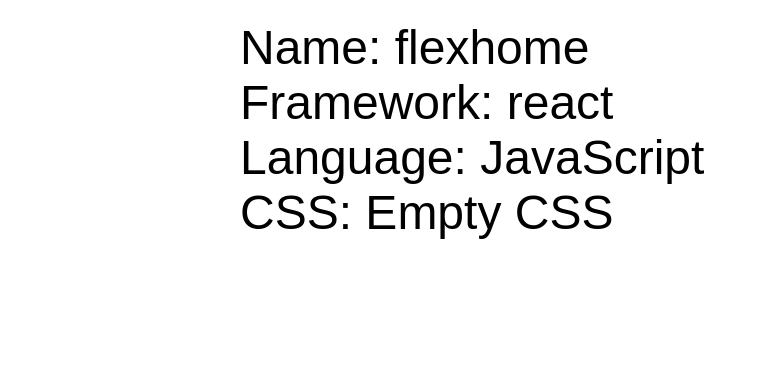
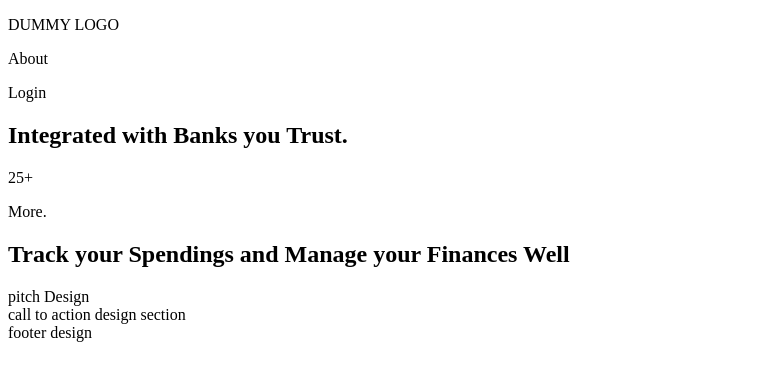
Before and after one commit to dhani-el/flexhome, a React app: page / in a window 1280 px wide. Shown: the top 380 px of the page, without its empty margins (0-759 px from the left). Built offline with nearby package versions, Linux system fonts and the light colour scheme.

Commit message:
implement bare bones components, install framer motion,create css files and import into right jsx file

```diff
--- a/package.json
+++ b/package.json
@@ -31,6 +31,7 @@
   },
   "dependencies": {
     "@babel/runtime": "^7.13.10",
+    "framer-motion": "^11.0.3",
     "react": "^18.2.0",
     "react-dom": "^18.2.0"
   }
--- a/src/App.jsx
+++ b/src/App.jsx
@@ -1,14 +1,12 @@
 import React from "react";
 import ReactDOM from "react-dom";
 
-import "./index.css";
+import Home from "./Home/Jsx";
+
 
 const App = () => (
   <div className="container">
-    <div>Name: flexhome</div>
-    <div>Framework: react</div>
-    <div>Language: JavaScript</div>
-    <div>CSS: Empty CSS</div>
+      <Home/>
   </div>
 );
 ReactDOM.render(<App />, document.getElementById("app"));
--- /dev/null
+++ b/src/Home/Jsx/component.jsx
@@ -0,0 +1,118 @@
+import { motion } from "framer-motion";
+
+export function NavBar(){
+    return <motion.div id="NavBar" >
+                <LogoComp/>
+                <NavList/>
+            </motion.div>
+}
+
+function LogoComp(){
+    return <motion.div id="LogoComp" >
+                {/* <motion.picture>
+                </motion.picture> */}
+                <p>DUMMY LOGO</p>
+            </motion.div>
+}
+
+function NavList(){
+    return <motion.div id="NavList" >
+                <motion.p id="NavListPAbout" >About</motion.p>
+                <motion.p id="NavListPLogin" >Login</motion.p>
+            </motion.div>
+}
+
+function HamBurgerMenu(){
+    return <motion.div id="hamburgerMenuDiv">
+                <p>Menu</p>
+            </motion.div>
+}
+
+function MobileMenu(){
+    return <motion.div id = "mobileMenuDiv">
+                <motion.p id="mobileMenuDivPAbout" >About</motion.p>
+                <motion.p id="mobileMenuDivPLogin" >Login</motion.p>
+            </motion.div>
+}
+
+export function Content(){
+    return <motion.div id="contentDiv">
+
+    </motion.div>
+}
+
+function IntroText(){
+    return <motion.div id="introtextDiv" >
+
+    </motion.div>
+}
+
+function IntroImage(){
+    return <motion.div id="introImageDiv">
+
+    </motion.div>
+}
+
+export function ProofOne({bankLogos}){
+    return <motion.div id="ProofOneDiv">
+                <motion.h2>
+                    Integrated with Banks you Trust.
+                </motion.h2>
+                <motion.div>
+                    <motion.div id="bankLogos">
+                        {bankLogos.map(function(logo){
+                            return <motion.div id="singleLogoDiv">
+                                        <motion.img src={logo} id="singleLogoDivImmg" />
+                                    </motion.div>
+                        })}
+                    </motion.div>
+                    <motion.div id="moreDiv">
+                        <motion.p id="moreDivPPlus">25+</motion.p>
+                        <motion.p id="moreDivPMore">More.</motion.p>
+                    </motion.div>
+                </motion.div>
+            </motion.div>
+}
+
+export function Pitch(){
+    return <motion.div id="pitchDiv">
+                <motion.h2 id="pitchDivH2">Track your Spendings and Manage your Finances Well</motion.h2>
+                <motion.div id="pitchDivContentDiv">
+                    pitch Design
+                </motion.div>
+        </motion.div>
+}
+
+export function Pricing(){
+    return <motion.div id="pricingDiv">
+                <motion.h2 id="pricingDivH2">Same Price as a Bottle of Coke.</motion.h2>
+                <motion.div id="pricingDivContentDiv">
+                    pricing Body design
+                </motion.div>
+            </motion.div>
+}
+
+export function Testimonials({testimonials}){
+    return <motion.div id="testimonialsDiv">
+                {testimonials.map(function(testimonial){
+                    return <Atestimonial testimonial={testimonial}/>
+                })}
+            </motion.div>
+}
+
+function Atestimonial({testimonial}){
+    return <motion.div id="atestimonialDiv">
+            </motion.div>
+}
+
+export function CallToActionSection(){
+    return <motion.div id="callToActionDiv">
+                call to action design section
+            </motion.div>
+}
+
+export function Footer(){
+    return <motion.div id="footerContainer">
+                footer design
+            </motion.div>
+}
--- /dev/null
+++ b/src/Home/Jsx/index.jsx
@@ -0,0 +1,18 @@
+
+import { motion } from "framer-motion";
+
+import { NavBar, Content, ProofOne, Pitch, Testimonials, CallToActionSection, Footer } from "./component";
+import "../Styles/index.css";
+
+
+export default function Home(){
+    return <motion.div id="HomeDiv">
+                <NavBar/>
+                <Content/>
+                <ProofOne bankLogos={[]}/>
+                <Pitch/>
+                <Testimonials testimonials={[]} />
+                <CallToActionSection/>
+                <Footer/>
+            </motion.div>
+}
--- /dev/null
+++ b/src/Home/Styles/index.css
@@ -0,0 +1 @@
+/*# sourceMappingURL=index.css.map */
--- a/src/index.css
+++ /dev/null
@@ -1,10 +0,0 @@
-body {
-  font-family: Arial, Helvetica, sans-serif;
-}
-
-.container {
-  font-size: 3rem;
-  margin: auto;
-  max-width: 800px;
-  margin-top: 20px;
-}
--- a/src/index.html
+++ b/src/index.html
@@ -4,7 +4,7 @@
 <head>
   <meta charset="UTF-8">
   <meta name="viewport" content="width=device-width, initial-scale=1.0">
-  <title>flexhome</title>
+  <title>FlexDashboard</title>
 </head>
 
 <body>
```
Also changed, not shown: src/Home/Styles/index.scss (added), 2 other files (tests, documents, lock files or other folders).
